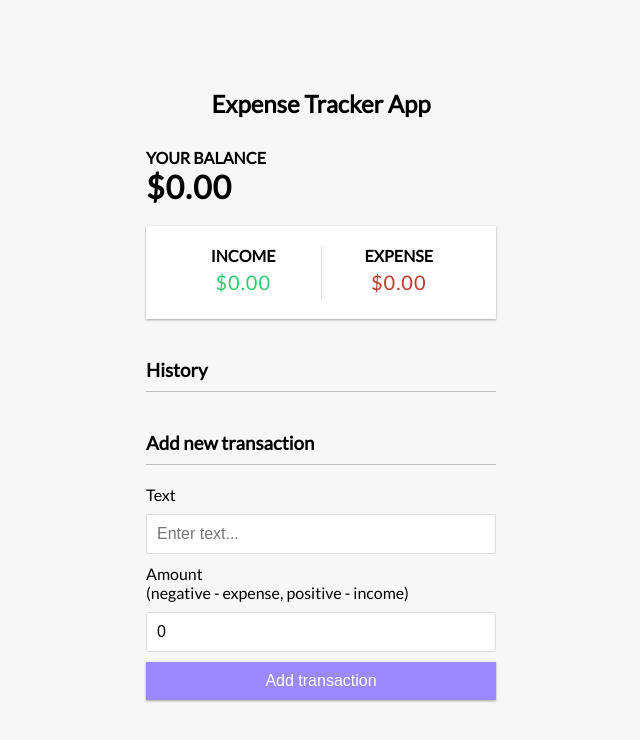
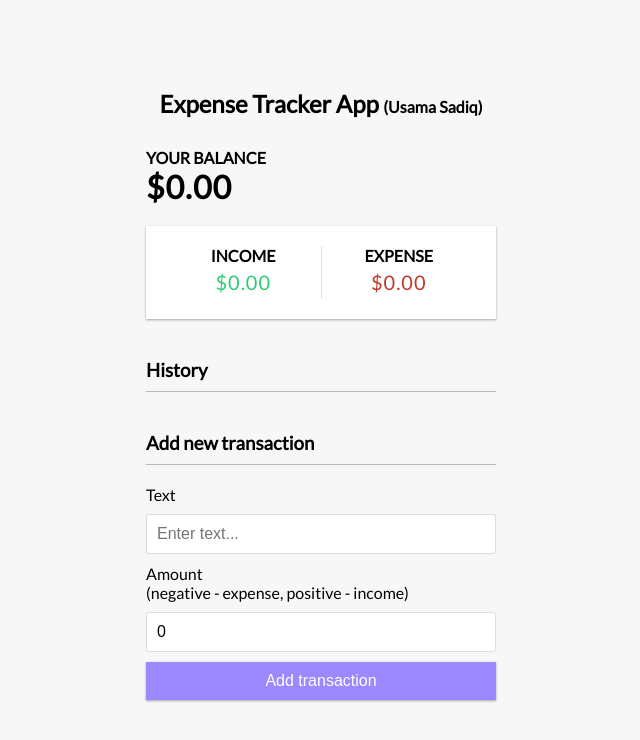
Before and after one commit to usamasadiqus/bootcamp-project-1, a React (Create React App) app: page / in a window 1280 px wide. Shown: the top 740 px of the page, without its empty margins (319-959 px from the left). Built offline with nearby package versions, Linux system fonts and the light colour scheme.

Commit message:
Changes in App.css and Header.js file

```diff
--- a/src/App.css
+++ b/src/App.css
@@ -26,6 +26,10 @@ body {
 
 .text-center {
   text-align: center;
+}
+
+.text-center > span {
+  font-size: 16px;
 }
 
 h1 {
--- a/src/components/Header.js
+++ b/src/components/Header.js
@@ -1,5 +1,5 @@
 const Header = () => {
-  return <h2 className="text-center">Expense Tracker App</h2>;
+  return <h2 className="text-center">Expense Tracker App <span>(Usama Sadiq)</span></h2>;
 };
 
 export default Header;
```
Also changed, not shown: 1 other file (tests, documents, lock files or other folders).
